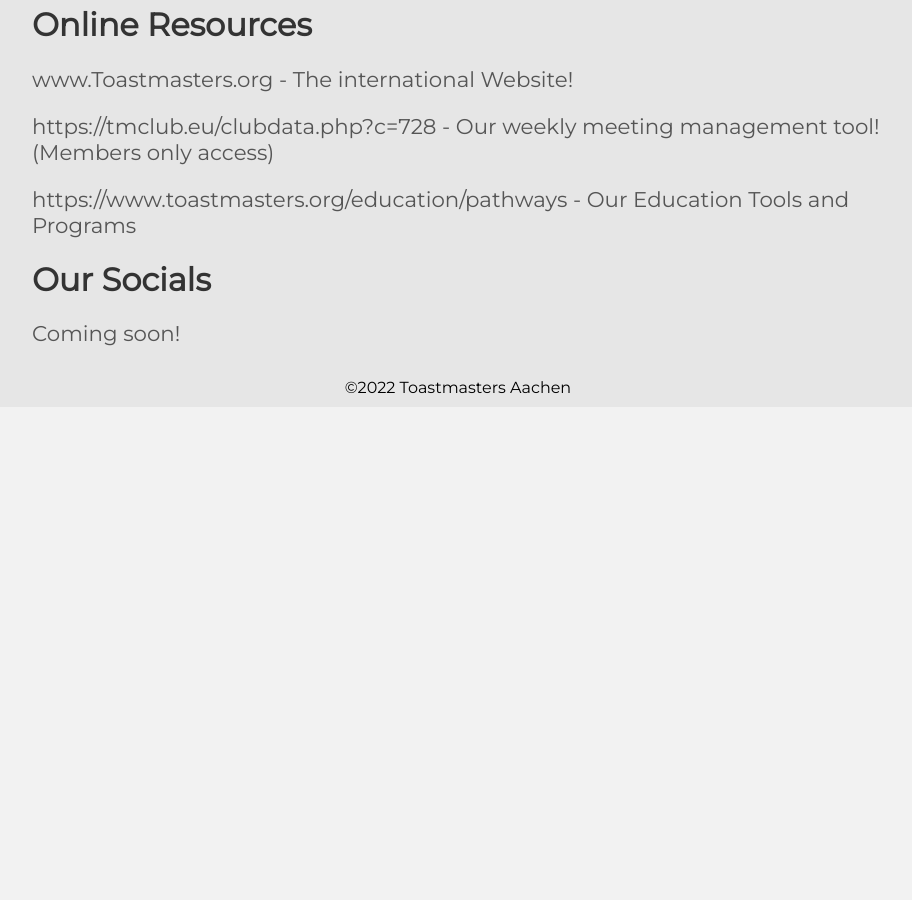
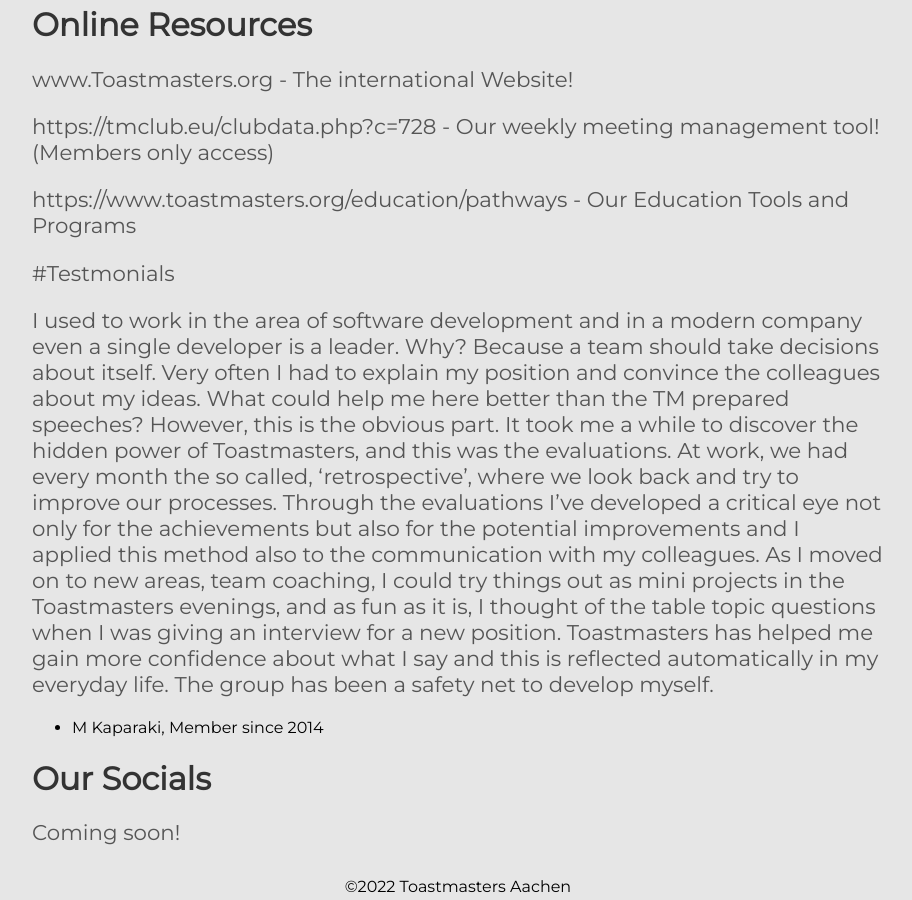
Before and after one commit to toastmasters-aachen/toastmasters-aachen.github.io, a Jekyll site: the page built from about.md, in a window 1280 px wide and 900 px high, scrolled down 1419 px. Shown: the whole window, without its empty margins (182-1094 px from the left). Built offline with Jekyll 4.4.1, drawn with Linux system fonts in a browser that asks for light colours; before the commit the page ends 1826 px from its top, so only the background shows below that.

Commit message:
Update about.md

```diff
--- a/about.md
+++ b/about.md
@@ -50,6 +50,15 @@ https://tmclub.eu/clubdata.php?c=728 - Our weekly meeting management tool!  (Mem
 https://www.toastmasters.org/education/pathways - Our Education Tools and Programs
 
 
+#Testmonials
+
+I used to work in the area of software development and in a modern company even a single developer is a leader. Why? Because a team should take decisions about itself.  Very often I had to explain my position and convince the colleagues about my ideas. What could help me here better than the TM prepared speeches?
+However, this is the obvious part. It took me a while to discover the hidden power of Toastmasters, and this was the evaluations. At work, we had every month the so called, 'retrospective', where we look back and try to improve our processes. Through the evaluations I've developed a critical eye not only for the achievements but also for the potential improvements and I applied this method also to the communication with my colleagues.
+As I moved on to new areas, team coaching, I could try things out as mini projects in the Toastmasters evenings, and as fun as it is, I thought of the table topic questions when I was giving an interview for a new position.
+Toastmasters has helped me gain more confidence about what I say and this is reflected automatically in my everyday life. The group has been a safety net to develop myself.
+
+- M Kaparaki, Member since 2014
+
 # Our Socials
 
 Coming soon!
```
